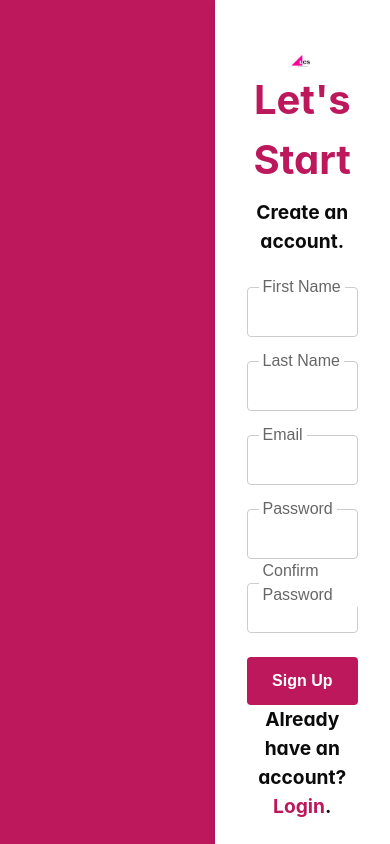
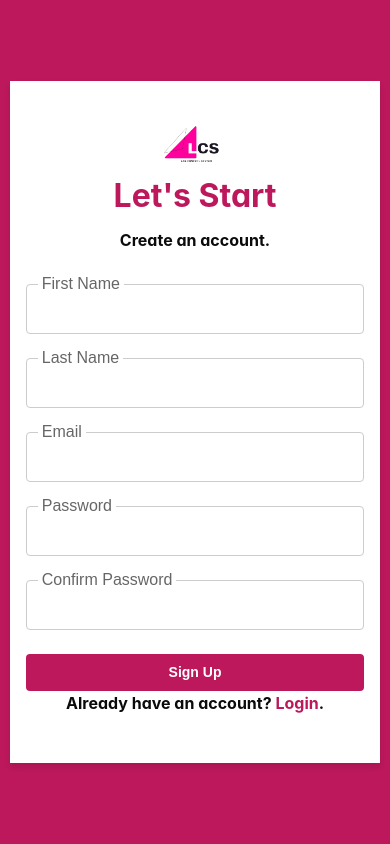
Before and after one commit to markyyyuic/labcontrolsystem, a Vue app: page /signup in a window 390 px wide. Built offline with nearby package versions, Linux system fonts and the light colour scheme; a web font is replaced by a local one.

Commit message:
Update Signup.vue

```diff
--- a/src/components/Signup.vue
+++ b/src/components/Signup.vue
@@ -42,24 +42,21 @@
 
 <style scoped>
 .signup-container {
-    position: fixed;
-    margin: 0;
-    padding: 0;
-    height: 100%;
-    width: 100%;
+  display: flex;
+  align-items: center;
+  justify-content: center;
+  height: 100vh;
+  width: 100vw;
   background: #BC185B;
 }
 
 .form-wrappers {
-    position: absolute;
-    top: 0;
-    right: 0;
-    display: block;
   background: #FFFFFF;
-    height: 100%;
   width: 45%;
+  max-width: 600px;
   box-shadow: 0 4px 6px rgba(0, 0, 0, 0.1);
   padding: 2rem;
+  box-sizing: border-box;
 }
 
 .form-wrappers h1 {
@@ -153,4 +150,31 @@
 .login-text a:hover {
   text-decoration: underline;
 }
+
+@media (max-width: 768px) {
+  .form-wrappers {
+    width: 80%;
+    padding: 1.5rem;
+  }
+}
+
+@media (max-width: 480px) {
+  .form-wrappers {
+    width: 95%;
+    padding: 1rem;
+  }
+
+  .form-wrappers h1 {
+    font-size: 2rem;
+  }
+
+  .form-wrappers p {
+    font-size: 1rem;
+  }
+
+  .btn-signup {
+    padding: 0.5rem;
+    font-size: 0.875rem;
+  }
+}
 </style>
```
Lines whose indentation alone changed are shown as unchanged.
